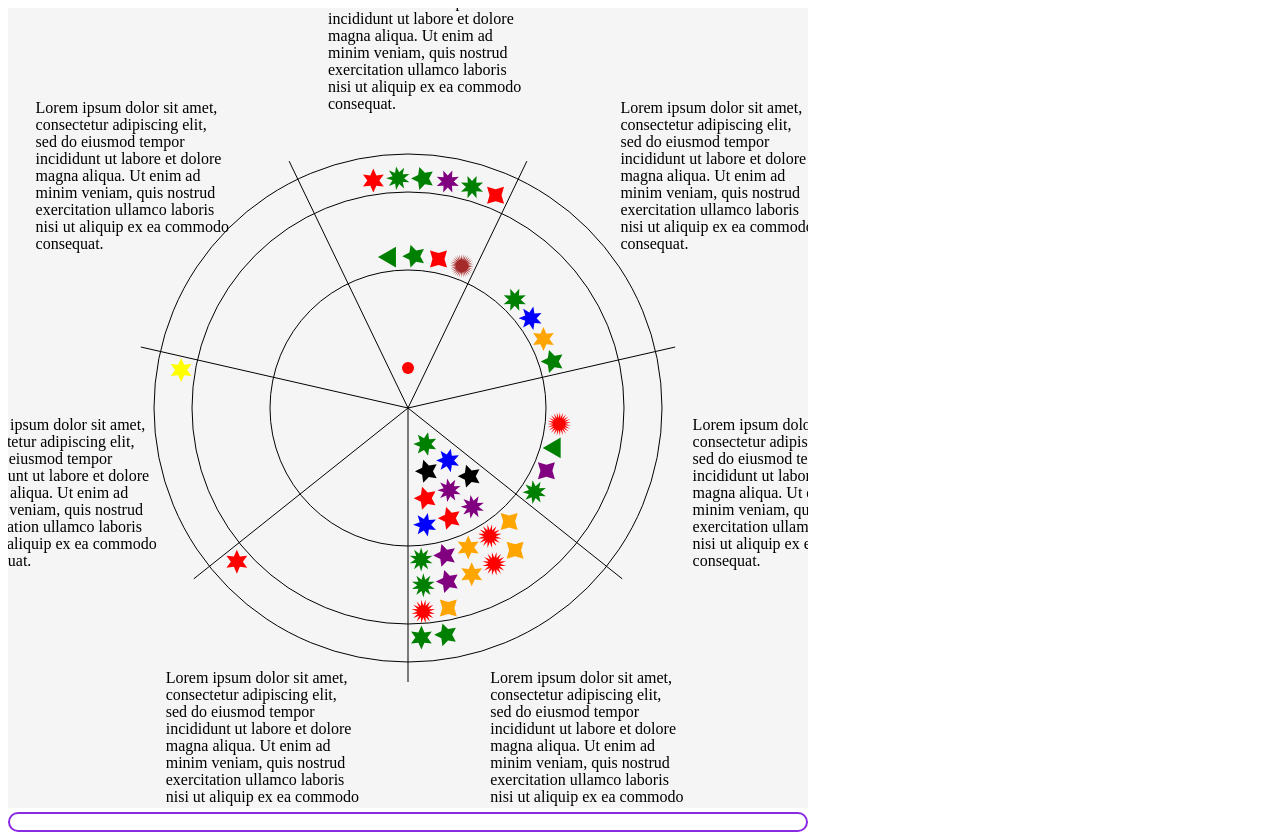
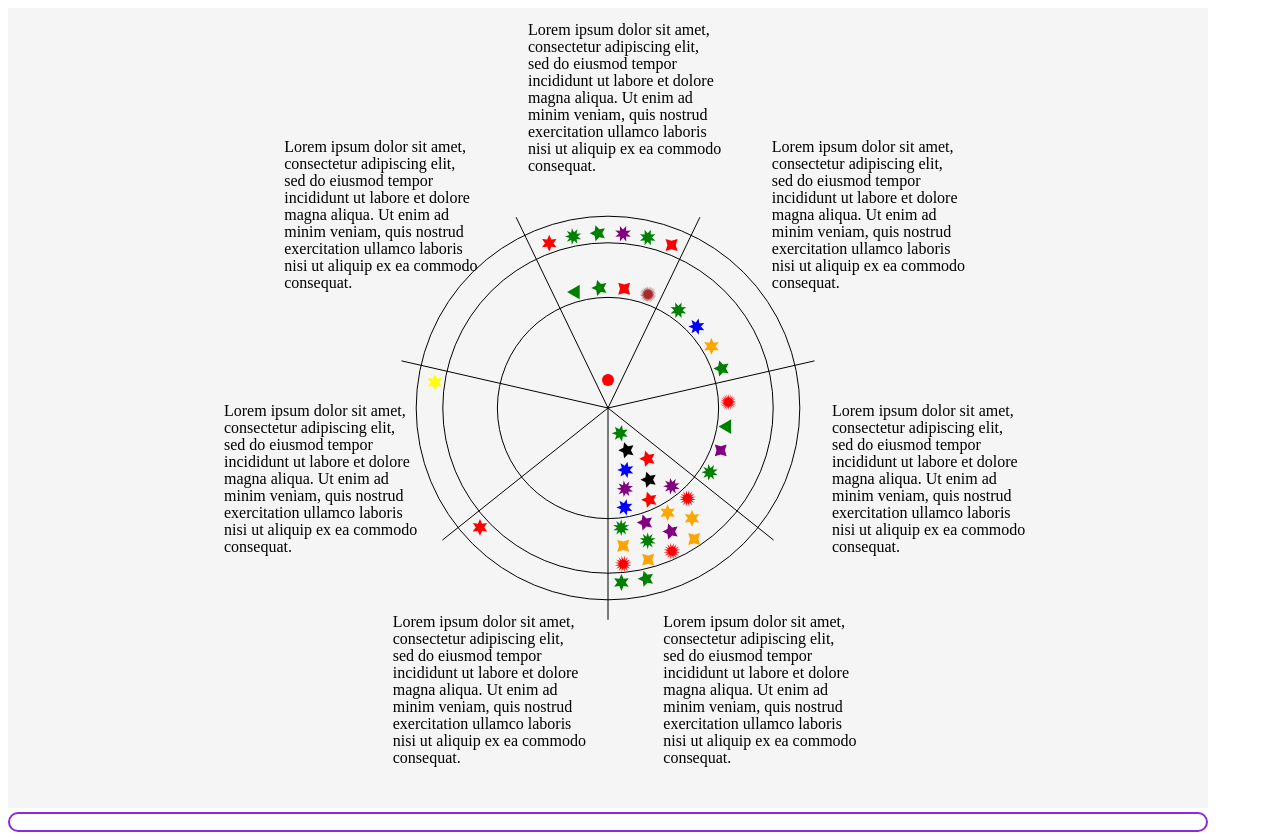
Before and after one commit to dikobrazik/fl, a plain HTML site: page index.html in a window 1280 px wide. Drawn offline with Linux system fonts and the light colour scheme.

Commit message:
Add files via upload

```diff
--- a/index.html
+++ b/index.html
@@ -41,7 +41,7 @@
     </head>
     <body>
         <div>
-            <canvas id="myCanvas" width=800 height=800>
+            <canvas id="myCanvas" width=1200 height=800>
 
             </canvas>
             <div id='hint'>
@@ -49,6 +49,14 @@
                     <!-- Подсказка -->
                 </p>
             </div>
+        </div>
+        <div style="display: none">
+            <div>
+                    <p>Scale:</p>
+                    <p id="scale"></p>
+            </div>
+            <button style="width: 4vw" id='minus'>-</button>
+            <button style="width: 4vw" id='plus'>+</button>
         </div>
         <script>
             var data = {
@@ -308,6 +316,7 @@
 
             const getContext = () => document.getElementById('myCanvas').getContext('2d');
 
+            var scale = 0.7;
             var circles = [];
             var shapes = [];
             var w=document.getElementById('myCanvas').width, h=document.getElementById('myCanvas').height;
@@ -315,6 +324,14 @@
             var topOffset = document.getElementById('myCanvas').offsetTop;
             var ctx = getContext();
 
+            document.getElementById('plus').onclick = function() {
+                scale+=0.1
+                init(true);
+            };
+            document.getElementById('minus').onclick = function() {
+                if(scale > 0.65)scale-=0.1
+                init(true);
+            };
             const star = options =>{
                 var starPath = new Path2D();
                 if(options.size == 'small') r=4,R=8;
@@ -335,7 +352,7 @@
                 }
                 if(options.n != 0){
                     for(var i = 0,a = 0; i<2*options.n+1;i++,a += Math.PI / options.n){
-                        var l = i % 2 == 0 ? r : R;
+                        var l = i % 2 == 0 ? r*scale : R*scale;
                         if(i==0){
                             starPath.moveTo(options.x + l * Math.cos(a),options.y + l * Math.sin(a));
                             continue;
@@ -424,24 +441,24 @@
                         if(part === undefined) continue;
                         var ply = 1;
                         if(delta < 18){
-                            circles[i] +=18;
-                            delta+=18;
+                            circles[i] +=18*scale;
+                            delta+=18*scale;
                         }
                         if(i==0 && data.parts !=4) ply=2;
-                        for(var k=0, num = degrees(14, radius+24*ply);k<part.length;k++, num += degrees(26, radius+24*ply)){
+                        for(var k=0, num = degrees(14, radius+24*scale*ply);k<part.length;k++, num += degrees(26, radius+24*scale*ply)){
                             if(k==0 && i==0) {
                                 num=partDegree/2;
                             }
-                            if(num+5>degrees(2*(radius+24*ply)*Math.cos(alpha* Math.PI / 180), radius+24*ply)){
-                                num = degrees(14, radius+24*ply);
+                            if(num+5*scale>degrees(2*(radius+24*scale*ply)*Math.cos(alpha* Math.PI / 180), radius+24*scale*ply)){
+                                num = degrees(14, radius+24*scale*ply);
                                 ply+=1;
                             }
-                            if(24*ply > delta){
-                                circles[i] +=20;
-                                delta +=20;
+                            if(24*scale*ply > delta){
+                                circles[i] +=20*scale;
+                                delta +=20*scale;
                             }
-                            x=w/2+(radius+26*ply-12)*Math.sin((num+partDegree*p) * Math.PI / 180);
-                            y=h/2+(radius+26*ply-12)*Math.cos((num+partDegree*p) * Math.PI / 180);
+                            x=w/2+(radius+26*scale*ply-12*scale)*Math.sin((num+partDegree*p) * Math.PI / 180);
+                            y=h/2+(radius+26*scale*ply-12*scale)*Math.cos((num+partDegree*p) * Math.PI / 180);
 
                             star({
                                 n:part[k].n,
```
